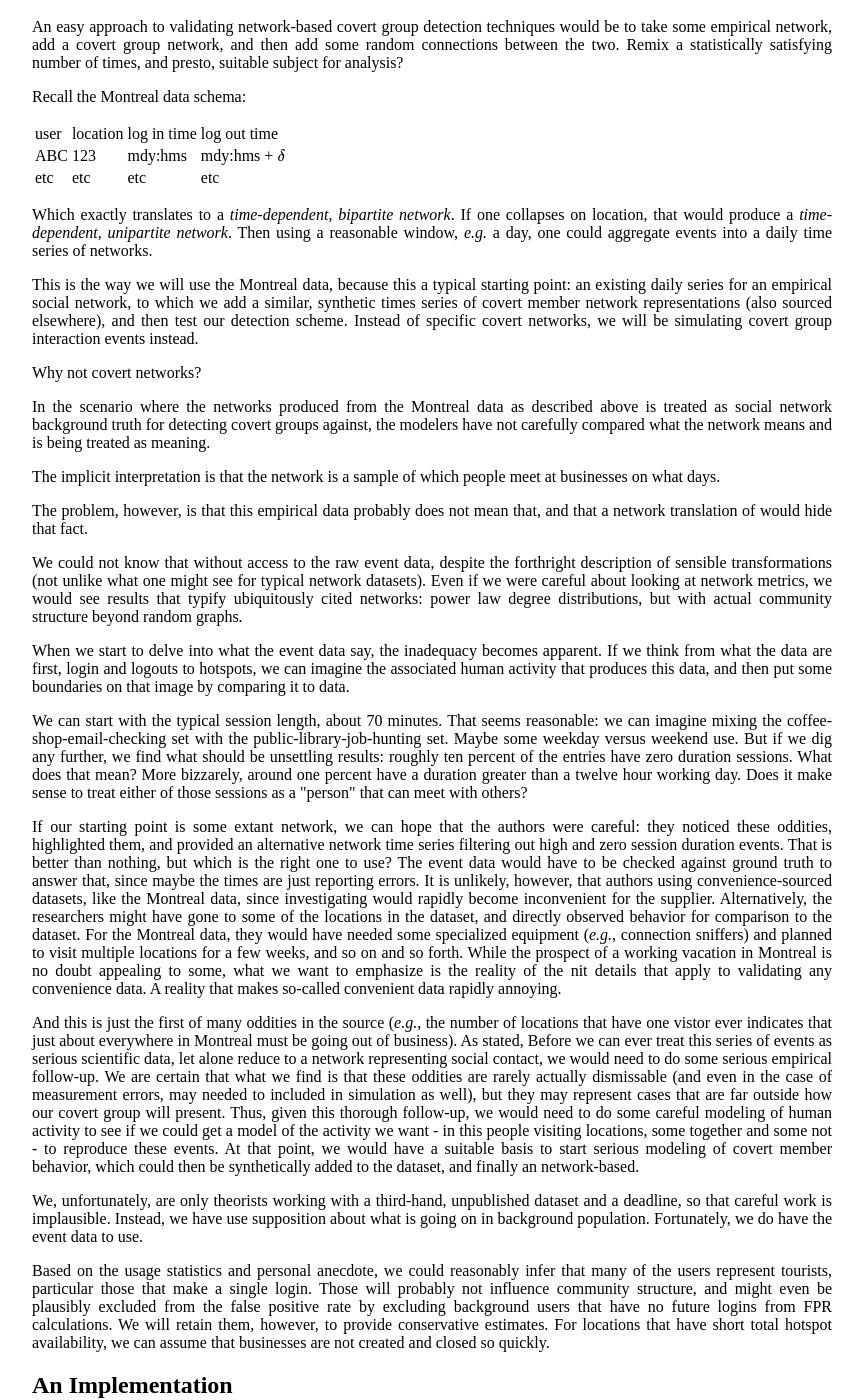
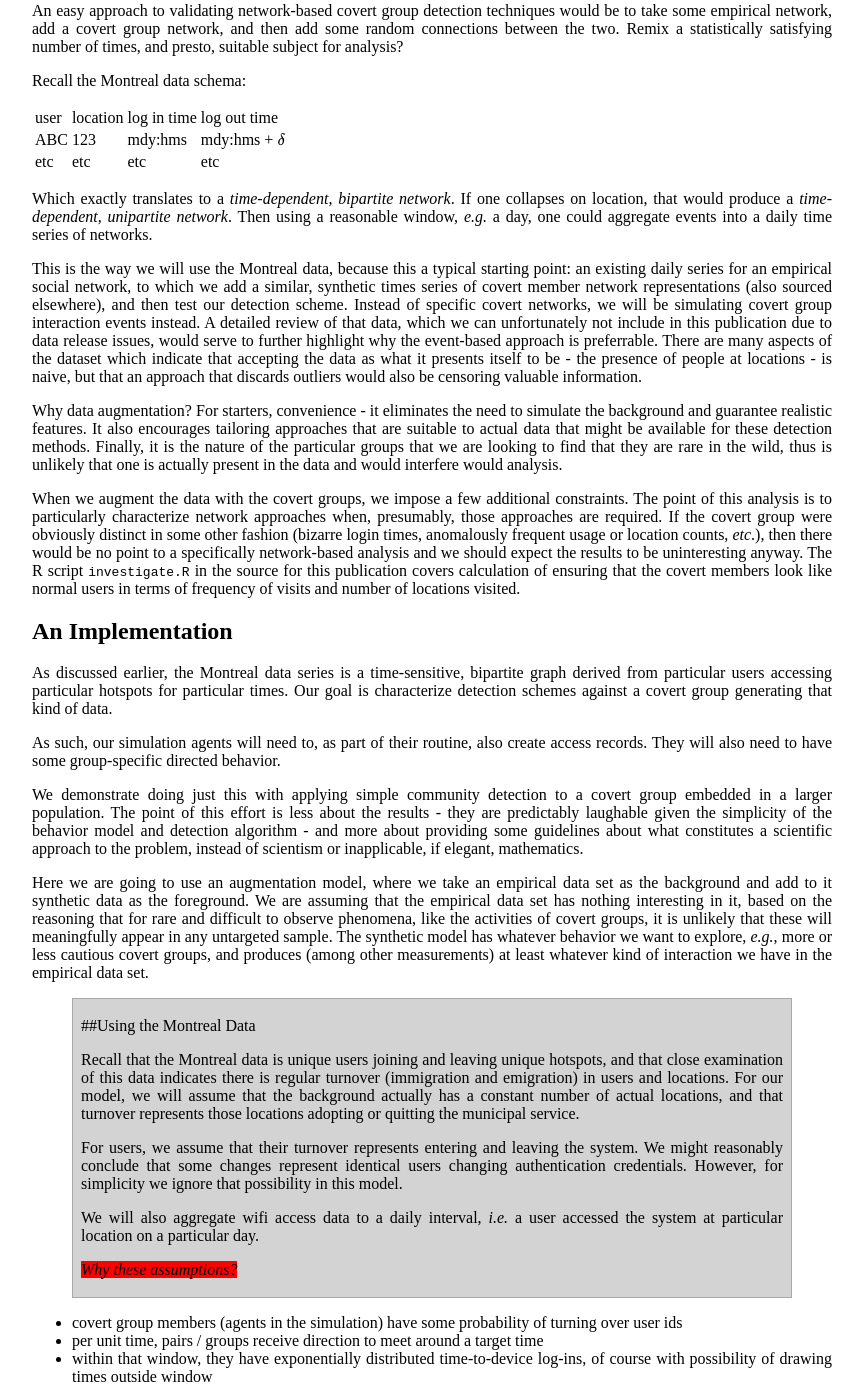
Before and after one commit to pearsonca/scala-commsim, a Jekyll site: the page built from index.md, in a window 1280 px wide and 1400 px high, scrolled down 4011 px. Shown: the whole window, without its empty margins (208-1072 px from the left). Built offline with Jekyll 4.4.1, drawn with Linux system fonts in a browser that asks for light colours; formulas are drawn with MathJax 3; some of the changed text lies outside the part shown.

Commit message:
clean up through an implementation

```diff
--- a/index.md
+++ b/index.md
@@ -97,9 +97,9 @@
 
 For longer notes, we will embrace an aside format as follows:
 
->##The Montreal Municipal WiFi Service Data & A Basic Model
+> ## The Montreal Municipal WiFi Service Data & A Basic Model
 >
->In a [forthcoming publication][montreal], epidemiological modelers use data on
+> In a [forthcoming publication][montreal], epidemiological modelers use data on
 access to the Montreal Municipal WiFi service to build a contact network and
 then consider the spread of flu-like pathogens on that network.  That work
 focuses on a theoretical epidemiological question - whether or not a unique
@@ -108,12 +108,15 @@
 exploring many of the issues present in attempting to analyze covert social
 groups with dark networks.
 >
->The anonymized raw data is straightforward to understand.  Users have log on
+> The anonymized raw data is straightforward to understand.  Users have log on
 and log off times at WiFi hotspots associated with the service.  How the data
 are translated into a network for the epidemiological analysis is also simple:
 users that logged into the same location at the same time are joined by an edge.
 Those edges are then aggregated into a contact network, removing duplicates and
 self loops.
+>
+> However, the raw data also be viewed directly as a time-sensitive (based on login-logout pairs),
+bipartite (person-to-hotspot) graph.
 >
 >The data spans roughly five years, a few hundred thousand entries of login data
 with around 200k users and roughly 350 hotspot locations.
@@ -223,20 +226,118 @@
 libraries, but a [\"CRAN\"][cran]-like resource has yet to emerge.  However, there is
 substantial value to had if something akin to that did appear.
 
-If we are especially careful in our implementations of these models, we can isolate
-particular aspects, and then reuse them.  We might have, for example, agents that perform
-arbitrage.  That implementation, carefully abstracted, might be portable from an
-initial context of stock market actors to criminals dealing in black market goods.  Clearly, the inputs
-are different, but if we believe the core mechanisms are the same, then
-we ought to implement it once and then reuse that element.  This has dual advantages.
-There is the practical matter of having more thoroughly vetted models faster.
-The second is that re-use process could gradually smooth the abstraction into
-what is actually conserved across those domains, and further highlight what
-differs between contexts.
+If we are especially careful in our implementations of these models, we can
+isolate particular aspects, and then reuse them.  We might have, for example,
+agents that perform arbitrage.  That implementation, carefully abstracted, might
+be portable from an initial context of stock market actors to criminals dealing
+in black market goods.  Clearly, the inputs are different, but if we believe the
+core mechanisms are the same, then we ought to implement it once and then reuse
+that element.  This has dual advantages. There is the practical matter of having
+more thoroughly vetted models faster. The second is that re-use could gradually
+smooth the abstraction into what is actually conserved across those domains, and
+further highlight what differs between contexts.
 
-This would also make agent-based modeling begin to look a lot more what happens
-in the software engineering community.  Particular behaviors and recurring scenarios
-in software are isolated into re-usable objects and design patterns.
+This would also make agent-based modeling begin to look a lot more like what
+happens in the software engineering community, and in particular quite a bit
+like the videogame industry.  Particular behaviors and recurring situations in
+software are isolated into re-usable objects and design patterns.  While a game like,
+say, \"The Sims\" might not be useful as a scientific model, the underlying implementation
+may provide substantially more practical insight than traditional numerical models.
+
+Certainly, our ambitions with any particular agent-based model are narrower than a massive
+entertainment franchise.  We must formally specify a practical model that can
+produce the kind of data we have.  At marginally less coarse level, we need a
+description of the actors (agents) over time, their interactions, how those interactions
+are recorded as the events comparable to our data.  We should start with an anecdotal, natural language
+description, which must then be translated into exact syntax.  Traditionally,
+that has been equation-based mathematics, but a computer program can also be exact.
+
+Good equation-based models have some recognizable features, like parameter
+choices that elucidate mechanics, consistency with typical domain labeling, and
+forms that are easily computable.  Indeed, these models often continue to parse
+very closely to a reasonable natural language description.  For some phenomena and levels of realism, however, the equation-based expressions
+become to convoluted or arcane.  This is where an approach like agent-based modeling
+becomes the appropriate exact abstraction.  Those features of traditional models remain desirable, however.
+This sort of programming was initially described by Knuth as [\"literate programming\"][knuth1984literate],
+and essentially aims to achieve code that is as close to a natural language story
+as practical.  The intent being that people who were algorithmically inclined -
+scientists, engineers, mathematicians - would be able to comprehend what the
+program represented without having to be expert in the hard syntax constraints.
+For more complex programs, the more complex code required can be enhanced for
+these lay readers by adopting [test-driven design (TDD)][janzen2005test] practices.  The test code
+can then communicate additional essential perspective on what various pieces are *meant* to
+do.  Finally, for commonly recurring problems, adopting generic solution templates - typical referred to as [design patterns][gofbook] -
+can do for a program what tropes do for television: provide huge context with compact
+shorthand.
+
+There have been several decades of trends driving those software engineering
+practices, independent of any directed impetus to enhance agent-based modeling.
+Initially, most general purpose languages reflected
+what actually occurred in computer memory with the syntax improvements limited to
+abstractions for convenient creation and manipulation of numerical types, and
+for flow control.  The [development and promulgation][dahl1966simula] of object-oriented concepts
+shifted how we reasoned about programs, leading to languages and libraries
+designed for those concepts.  Modern programming languages bring even-more-natural
+language syntax while maintaining the precision necessary to direct a computer.
+We will demonstrate using this approach for agent-based modeling using [Scala][scala]
+and the Actor library developed by [Akka][akka].
+
+## Aside: Augmenting Empirical Data
+
+An easy approach to validating network-based covert group detection techniques
+would be to take some empirical network, add a covert group network, and
+then add some random connections between the two.  Remix a statistically satisfying
+number of times, and presto, suitable subject for analysis?
+
+Recall the Montreal data schema:
+
+| user | location | log in time | log out time |
+|:====:|:========:|============:|=============:|
+| ABC  | 123      | mdy:hms     | mdy:hms + $\delta$ |
+| etc  | etc      | etc         | etc |
+
+Which exactly translates to a *time-dependent, bipartite network*.  If one collapses
+on location, that would produce a *time-dependent, unipartite network*.
+Then using a reasonable window, *e.g.* a day, one could aggregate events into a daily
+time series of networks.
+
+This is the way we will use the Montreal data, because this a typical starting
+point: an existing daily series for an empirical social network, to which we add
+a similar, synthetic times series of covert member network representations (also
+sourced elsewhere), and then test our detection scheme.  Instead of specific
+covert networks, we will be simulating covert group interaction events instead.
+A detailed review of that data, which we can unfortunately not include in this publication
+due to data release issues, would serve to further highlight why the event-based
+approach is preferrable.  There are many aspects of the dataset which indicate
+that accepting the data as what it presents itself to be - the presence of people
+at locations - is naive, but that an approach that discards outliers would also
+be censoring valuable information.
+
+Why data augmentation?  For starters, convenience - it eliminates the need to simulate
+the background and guarantee realistic features.  It also encourages tailoring
+approaches that are suitable to actual data that might be available for these
+detection methods.  Finally, it is the nature of the particular groups that we
+are looking to find that they are rare in the wild, thus is unlikely that one
+is actually present in the data and would interfere would analysis.
+
+When we augment the data with the covert groups, we impose a few additional
+constraints.  The point of this analysis is to particularly characterize network
+approaches when, presumably, those approaches are required.  If the covert group
+were obviously distinct in some other fashion (bizarre login times, anomalously
+frequent usage or location counts, *etc*.), then there would be no point to a specifically network-based
+analysis and we should expect the results to be uninteresting anyway.  The
+R script `investigate.R` in the source for this publication covers calculation
+of ensuring that the covert members look like normal users in terms of
+frequency of visits and number of locations visited.
+
+## An Implementation
+
+As discussed earlier, the Montreal data series is a time-sensitive, bipartite graph
+derived from particular users accessing particular hotspots for particular times.
+Our goal is characterize detection schemes against a covert group generating that kind of data.
+
+As such, our simulation agents will need to, as part of their routine, also create
+access records.  They will also need to have some group-specific directed behavior.
 
 We demonstrate doing just this with applying simple community detection to a
 covert group embedded in a larger population.  The point of this effort is less
@@ -278,112 +379,9 @@
 - within that window, they have exponentially distributed time-to-device log-ins,
 of course with possibility of drawing times outside window
 
-### Augmenting Empirical Data
-
-An easy approach to validating network-based covert group detection techniques
-would be to take some empirical network, add a covert group network, and
-then add some random connections between the two.  Remix a statistically satisfying
-number of times, and presto, suitable subject for analysis?
-
-Recall the Montreal data schema:
-
-| user | location | log in time | log out time |
-|:====:|:========:|============:|=============:|
-| ABC  | 123      | mdy:hms     | mdy:hms + $\delta$ |
-| etc  | etc      | etc         | etc |
-
-Which exactly translates to a *time-dependent, bipartite network*.  If one collapses
-on location, that would produce a *time-dependent, unipartite network*.
-Then using a reasonable window, *e.g.* a day, one could aggregate events into a daily
-time series of networks.
-
-This is the way we will use the Montreal data, because this a typical starting
-point: an existing daily series for an empirical social network, to which we add
-a similar, synthetic times series of covert member network representations (also
-sourced elsewhere), and then test our detection scheme.  Instead of specific
-covert networks, we will be simulating covert group interaction events instead.
-
-Why not covert networks?
-
-In the scenario where the networks produced from the Montreal data as described
-above is treated as social network background truth for detecting covert groups
-against, the modelers have not carefully compared what the network means and is
-being treated as meaning.
-
-The implicit interpretation is that the network is a sample of which people meet
-at businesses on what days.
-
-The problem, however, is that this empirical data probably does not mean that,
-and that a network translation of would hide that fact.
-
-We could not know that without access to the raw event data,
-despite the forthright description of sensible transformations (not unlike what
-one might see for typical network datasets).  Even if we were careful about looking
-at network metrics, we would see results that typify ubiquitously cited networks:
-power law degree distributions, but with actual community structure beyond
-random graphs.
-
-When we start to delve into what the event data say, the inadequacy becomes apparent.
-If we think from what the data are first, login and logouts to hotspots, we can
-imagine the associated human activity that produces this data, and then put some
-boundaries on that image by comparing it to data.
-
-We can start with the typical session length, about 70 minutes.  That seems
-reasonable: we can imagine mixing the coffee-shop-email-checking set with the
-public-library-job-hunting set.  Maybe some weekday versus weekend use.  But if
-we dig any further, we find what should be unsettling results: roughly ten
-percent of the entries have zero duration sessions.  What does that mean?  More
-bizzarely, around one percent have a duration greater than a twelve hour working
-day.  Does it make sense to treat either of those sessions as a \"person\" that can meet
-with others?
-
-If our starting point is some extant network, we can hope that the authors were
-careful: they noticed these oddities, highlighted them, and provided an
-alternative network time series filtering out high and zero session duration
-events.  That is better than nothing, but which is the right one to use?  The event data would have to be
-checked against ground truth to answer that, since maybe the times are just reporting
-errors.  It is unlikely, however, that authors using convenience-sourced datasets, like the
-Montreal data, since investigating would rapidly become inconvenient for the
-supplier.  Alternatively, the researchers might have gone to some of the locations
-in the dataset, and directly observed behavior for comparison to the dataset.  For
-the Montreal data, they would have needed some specialized equipment (*e.g.*, connection
-sniffers) and planned to visit multiple locations for a few weeks, and so on and so forth.  While
-the prospect of a working vacation in Montreal is no doubt appealing to some,
-what we want to emphasize is the reality of the nit details that apply to validating any convenience data.
-A reality that makes so-called convenient data rapidly annoying.
-
-And this is just the first of many oddities in the source (*e.g.*, the number of
-locations that have one vistor ever indicates that just about everywhere in
-Montreal must be going out of business).  As stated, Before we can ever treat
-this series of events as serious scientific data, let alone reduce to a network
-representing social contact, we would need to do some serious empirical
-follow-up.  We are certain that what we find is that these oddities are rarely
-actually dismissable (and even in the case   of measurement errors, may needed
-to included in simulation as well), but they may represent cases that are far
-outside how our covert group will present. Thus, given this thorough follow-up,
-we would need to do some careful modeling of human activity to see if we could
-get a model of the activity we want - in this people visiting locations, some
-together and some not - to reproduce these events. At that point, we would have
-a suitable basis to start serious modeling of covert member behavior, which
-could then be synthetically added to the dataset, and finally an network-based.
-
-We, unfortunately, are only theorists working with a third-hand, unpublished dataset and a deadline,
-so that careful work is implausible.  Instead, we have use supposition about what
-is going on in background population.  Fortunately, we do have the event data to
-use.
-
-Based on the usage statistics and personal anecdote, we could reasonably infer
-that many of the users represent tourists, particular those that make a single
-login.  Those will probably not influence community structure, and might even be
-plausibly excluded from the false positive rate by excluding background users
-that have no future logins from FPR calculations.  We will retain them, however,
-to provide conservative estimates.  For locations that have short total hotspot
-availability, we can assume that businesses are not created and closed
-so quickly.
-
 ## An Implementation
 
-The Scala `TypedActor` paradigm allows us to define `traits`s and then mix those
+The Scala-Akka `TypedActor` paradigm allows us to define `traits`s and then mix those
 traits into our agent-based models.  We demonstrate
 several broad categories of traits with our simple model embedding a covert group
 in the Montreal data:
@@ -770,18 +771,6 @@
 We will demonstrate this shortly using [Scala](http://www.scala-lang.org/).
 
 ###Modeling in Code
-
-Given the extreme heterogeneity in kinds for most social science
-questions, we contend that adopting the equation-based formalism to model those
-problems is fundamentally flawed.  Yes, there are important numerical
-measurements.  Yes, quantitative statistical analysis of the models is still
-important.  But we should accept that many social science models are most naturally expressed
-with the tools of mathematical logic, which are today most practically
-implemented in general purpose programming languages.  While the physical
-and natural sciences have a successful history with numerical models, and
-certainly a tradition of model selection worth consideration, the best source of
-practical model insight looks more like the videogame industry than physicists
-working on statistical mechanics.
 
 However, the traits of good equation-based models have analogies in code,
 particularly modularity and clear mechanism.  These two were difficult to put into
```
Also changed, not shown: other parts of index.md (+3 -0 lines).
